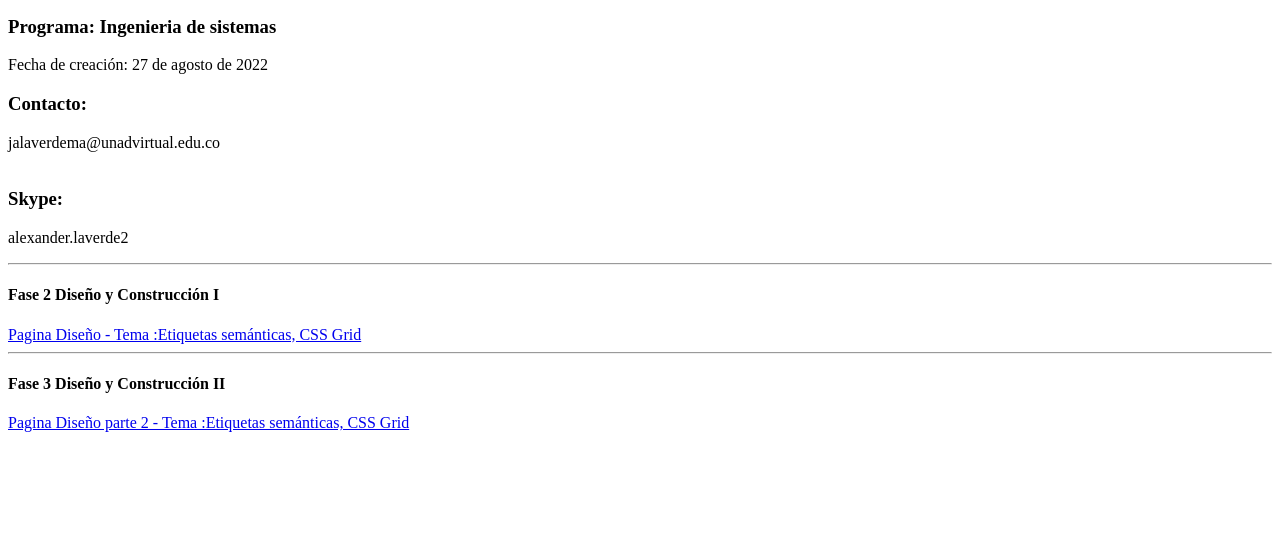
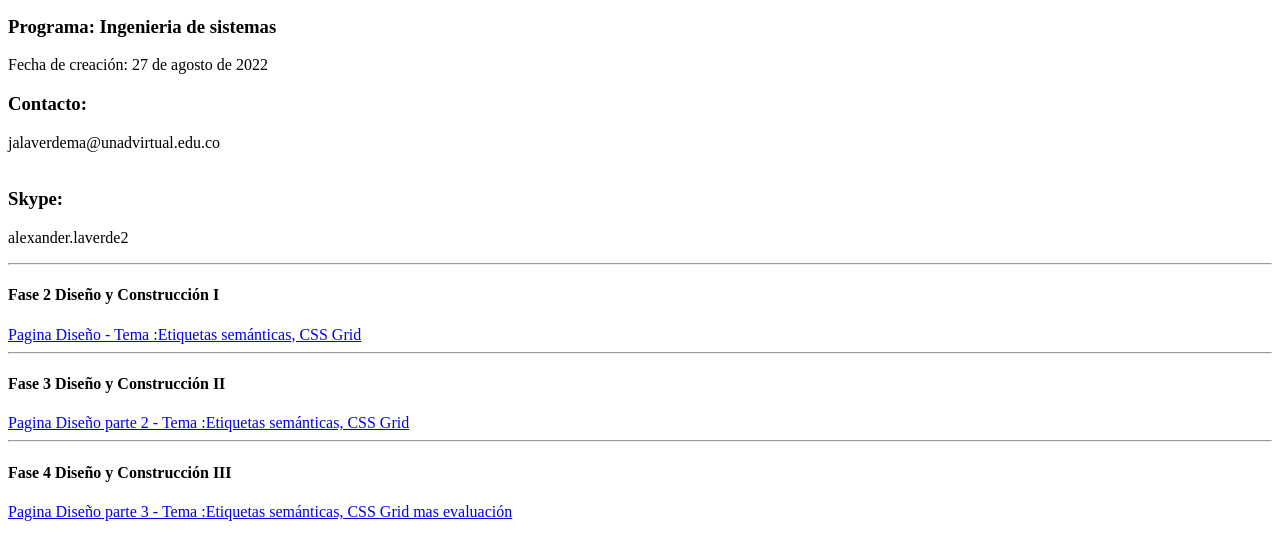
Before and after one commit to jalaverdema/DSW-AlexanderLaverde, a plain HTML site: page index.html in a window 1280 px wide. Shown: the part 105-664 px from the top of the page. Drawn offline with Linux system fonts and the light colour scheme.

Commit message:
Update index.html

```diff
--- a/index.html
+++ b/index.html
@@ -21,5 +21,8 @@
     <hr>
     <h4>Fase 3 Diseño y Construcción II</h4>
     <A href="fase3/index.html">Pagina Diseño parte 2 - Tema :Etiquetas semánticas, CSS Grid </A>
+    <hr>
+    <h4>Fase 4 Diseño y Construcción III</h4>
+    <A href="fase4/index.html">Pagina Diseño parte 3 - Tema :Etiquetas semánticas, CSS Grid mas evaluación </A>
 </body>
 </html>
```
